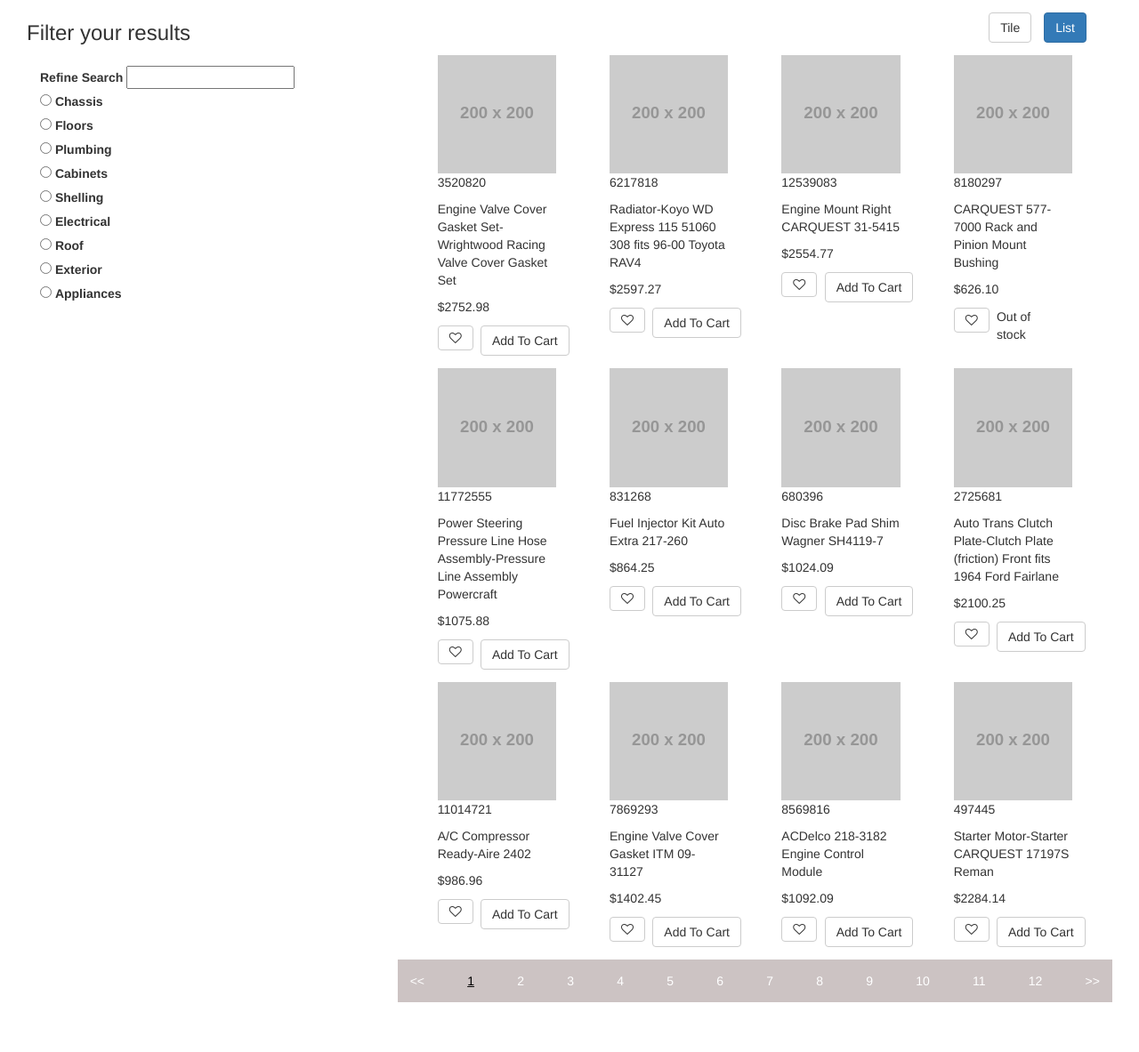
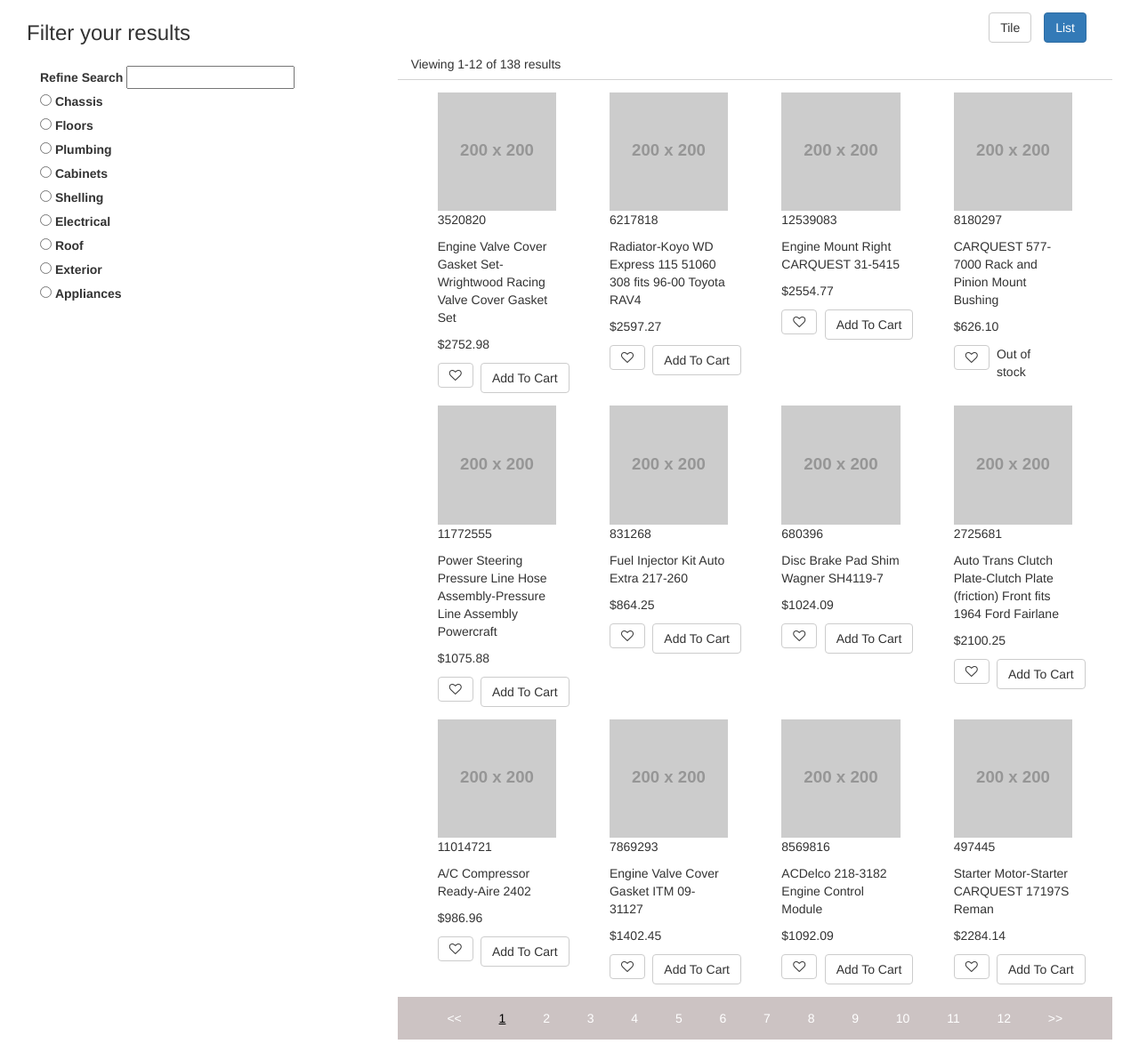
Before and after one commit to FlorinPatrascanu/Vue-Serial-, a plain HTML site: page index.html in a window 1280 px wide. Shown: the whole page at 89% size. Before the commit the page ends 1141 px from the top, so only its background shows below. Drawn offline with nearby package versions, Linux system fonts and the light colour scheme; placeholder pictures from the web are drawn by us.

Commit message:
Update Pagination

```diff
--- a/css/style.css
+++ b/css/style.css
@@ -20,6 +20,10 @@
 
 .d-flex-justify-space-between {
     justify-content: space-between;
+}
+
+.d-flex-justify-space-even {
+    justify-content: space-evenly;
 }
 
 .d-flex-justify-end {
@@ -67,3 +71,9 @@ ul {
     color: black;
     text-decoration: underline;
 }
+
+.paginator-items-count {
+    margin-bottom: 1em;
+    padding-bottom: 0.5em;
+    border-bottom: 1px solid lightgrey;
+}
--- a/index.html
+++ b/index.html
@@ -39,8 +39,14 @@
 				      <button class="btn btn-primary mr-1" v-on:click="makeList(true)">List</button>
 						</div>
 
+
+						<span class="col-xs-12 paginator-items-count" v-if="$refs.paginator">
+							Viewing {{$refs.paginator.pageItemsCount}} results
+						</span>
+
+
 				    <!-- Pagination -->
-				    <paginate name="partsMultipleFilters" :per="itemsToShow" :list="partsMultipleFilters" class="col-xs-12 paginate-list d-flex d-flex-wrap">
+				    <paginate ref="paginator" :key="refineSearch" name="partsMultipleFilters" :per="itemsToShow" :list="partsMultipleFilters" class="col-xs-12 paginate-list d-flex d-flex-wrap">
 				    <!-- Parts results -->
 
 						<li class="part-result" v-bind:class="{'col-xs-12' : isList , 'col-xs-3' : !isList }" v-for="part in paginated('partsMultipleFilters')">
@@ -83,7 +89,7 @@
 
 					</paginate>
 					<!-- Pagination links -->
-                    <paginate-links class="col-xs-12 d-flex d-flex-justify-space-between" for="partsMultipleFilters" :show-step-links="true" :step-links="{next: '>>',prev: '<<'}"></paginate-links>
+					<paginate-links class="col-xs-12 d-flex d-flex-justify-space-even" for="partsMultipleFilters" :show-step-links="true" :step-links="{next: '>>',prev: '<<'}"></paginate-links>
 				</div>
 			</div>
 		</div>
--- a/js/main.js
+++ b/js/main.js
@@ -81,7 +81,7 @@ var _app = new Vue({
 
         partsMultipleFilters: function() {
             let filtered = this.parts; // reference to main dataset
-
+            let vm = this;
 
             // filter group radios
             if(this.groupFilter !== "All") {
@@ -95,9 +95,17 @@ var _app = new Vue({
                 filtered = filtered.filter((part) => part.name.toLowerCase().includes(this.refineSearch.toLowerCase()) || part.number.toLowerCase().includes(this.refineSearch.toLowerCase()))
             }
 
+
             return filtered;
         }
 
+    },
+
+    watch: {
+        // if user types anything into the refine search input , set pagination to page 1
+        refineSearch: function(val) {
+            this.$refs.paginator.goToPage(1)
+        }
     }
 });
 
```
Lines whose indentation alone changed are shown as unchanged.
